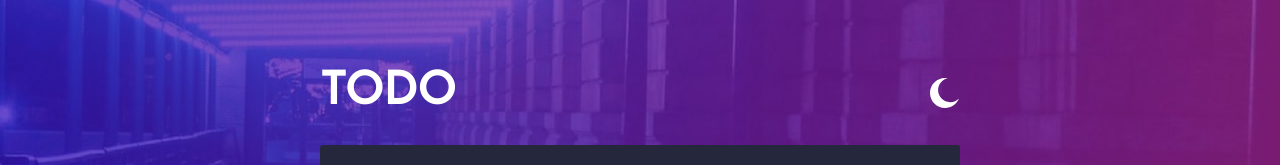
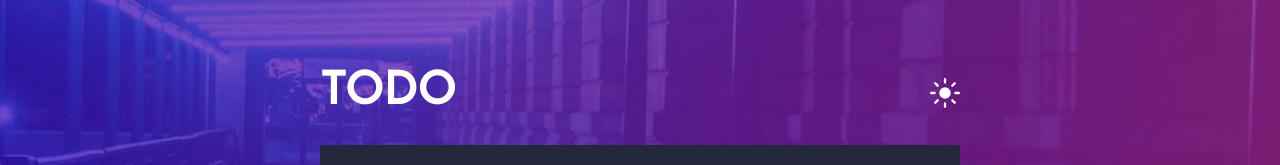
Before and after one commit to E-sa/Todo-App, a React (Create React App) app: page / in a window 1280 px wide. Shown: the top 165 px of the page. Built offline with nearby package versions, Linux system fonts and the light colour scheme.

Commit message:
Update _title-themeSwitcher-container.scss

```diff
--- a/src/styles/_title-themeSwitcher-container.scss
+++ b/src/styles/_title-themeSwitcher-container.scss
@@ -23,11 +23,11 @@
     .sun-moon-div {
         position: relative;
         z-index: 6;
-        background-image: url("../pictures/icon-moon.svg");
+        background-image: url("../pictures/icon-sun.svg");
         background-repeat: no-repeat;
     }
 
     #toggle:checked ~ .sun-moon-div {
-        background-image: url("../pictures/icon-sun.svg");
+        background-image: url("../pictures/icon-moon.svg");
     }
 }
```
